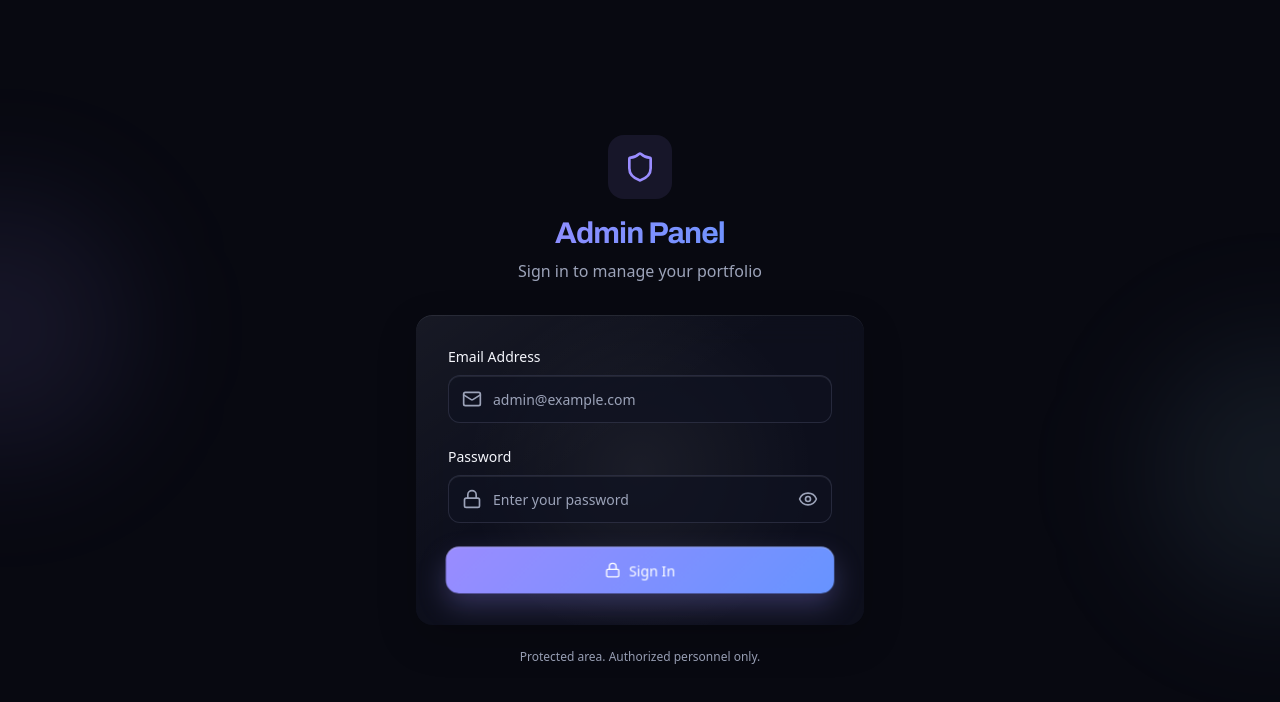
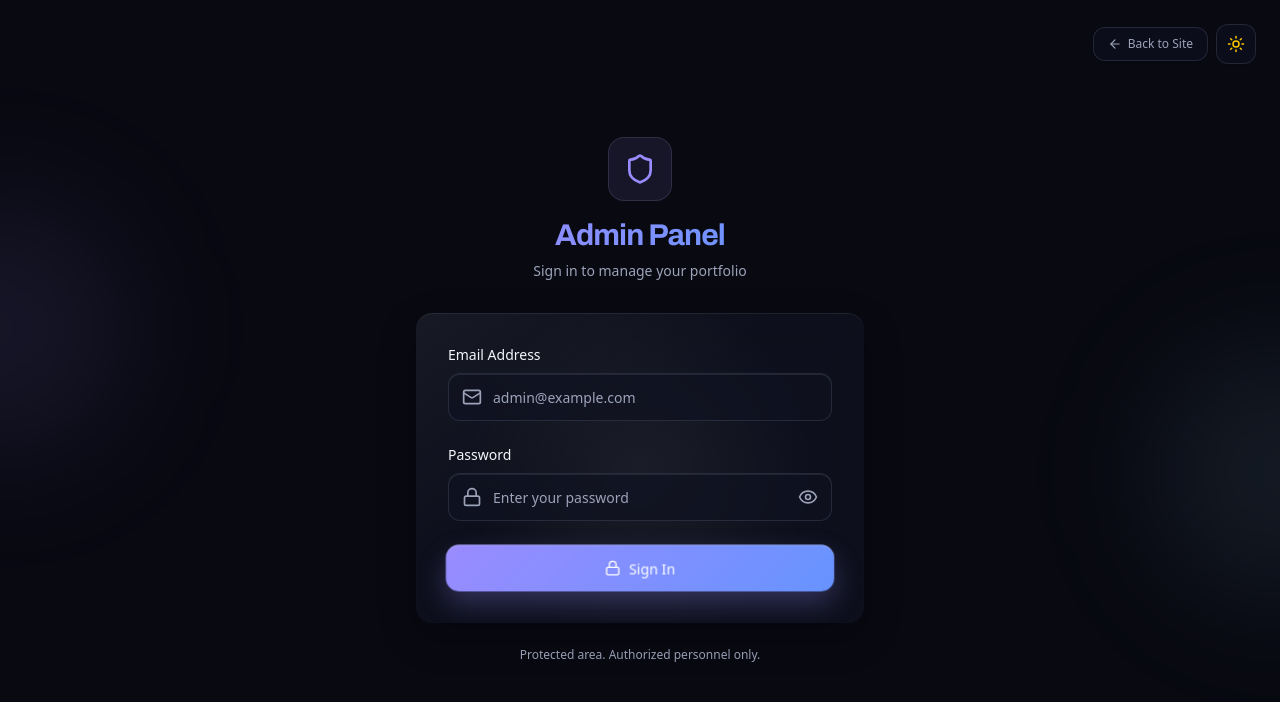
Before and after one commit to harshit-1318/harshit-dev-portfolio, a Next.js app: page /admin/login in a window 1280 px wide. Shown: the top 702 px of the page. Built offline with nearby package versions, Linux system fonts and the light colour scheme; no server answers.

Commit message:
feat(admin): add theme toggle and back link to admin login page

```diff
--- a/src/app/admin/login/page.tsx
+++ b/src/app/admin/login/page.tsx
@@ -1,26 +1,42 @@
 'use client';
 
-import { Shield } from 'lucide-react';
+import Link from 'next/link';
+import { Shield, ArrowLeft } from 'lucide-react';
+import { ThemeToggle } from '@/components/layout/theme-toggle';
 import { LoginForm } from '@/components/admin/login/login-form';
 
 export default function AdminLoginPage() {
   return (
-    <div className="min-h-screen bg-background flex items-center justify-center px-4">
+    <div className="min-h-screen bg-background flex items-center justify-center px-4 relative">
+      {/* Top right actions */}
+      <div className="absolute top-4 right-4 sm:top-6 sm:right-6 z-50 flex items-center gap-2">
+        <Link
+          href="/"
+          className="flex items-center gap-1.5 px-3.5 py-2 text-xs font-medium text-muted-foreground hover:text-foreground bg-card/80 backdrop-blur-md border border-border/60 hover:border-border rounded-xl transition-all shadow-xs cursor-pointer"
+        >
+          <ArrowLeft className="w-3.5 h-3.5" />
+          Back to Site
+        </Link>
+        <div className="p-0.5 rounded-xl bg-card/80 backdrop-blur-md border border-border/60 shadow-xs">
+          <ThemeToggle />
+        </div>
+      </div>
+
       {/* Background decoration */}
-      <div className="fixed inset-0 grid-pattern opacity-50" />
-      <div className="fixed top-1/4 -left-32 w-64 h-64 bg-primary/10 rounded-full blur-3xl" />
-      <div className="fixed bottom-1/4 -right-32 w-64 h-64 bg-secondary/10 rounded-full blur-3xl" />
+      <div className="fixed inset-0 grid-pattern opacity-50 pointer-events-none" />
+      <div className="fixed top-1/4 -left-32 w-64 h-64 bg-primary/10 rounded-full blur-3xl pointer-events-none" />
+      <div className="fixed bottom-1/4 -right-32 w-64 h-64 bg-secondary/10 rounded-full blur-3xl pointer-events-none" />
 
       <div className="relative w-full max-w-md">
         {/* Logo / Heading */}
         <div className="text-center mb-8">
-          <div className="inline-flex items-center justify-center w-16 h-16 rounded-2xl bg-primary/10 mb-4">
+          <div className="inline-flex items-center justify-center w-16 h-16 rounded-2xl bg-primary/10 mb-4 border border-primary/20">
             <Shield className="w-8 h-8 text-primary" />
           </div>
           <h1 className="text-3xl font-bold font-heading gradient-text">
             Admin Panel
           </h1>
-          <p className="text-muted-foreground mt-2">
+          <p className="text-muted-foreground mt-2 text-sm">
             Sign in to manage your portfolio
           </p>
         </div>
```
